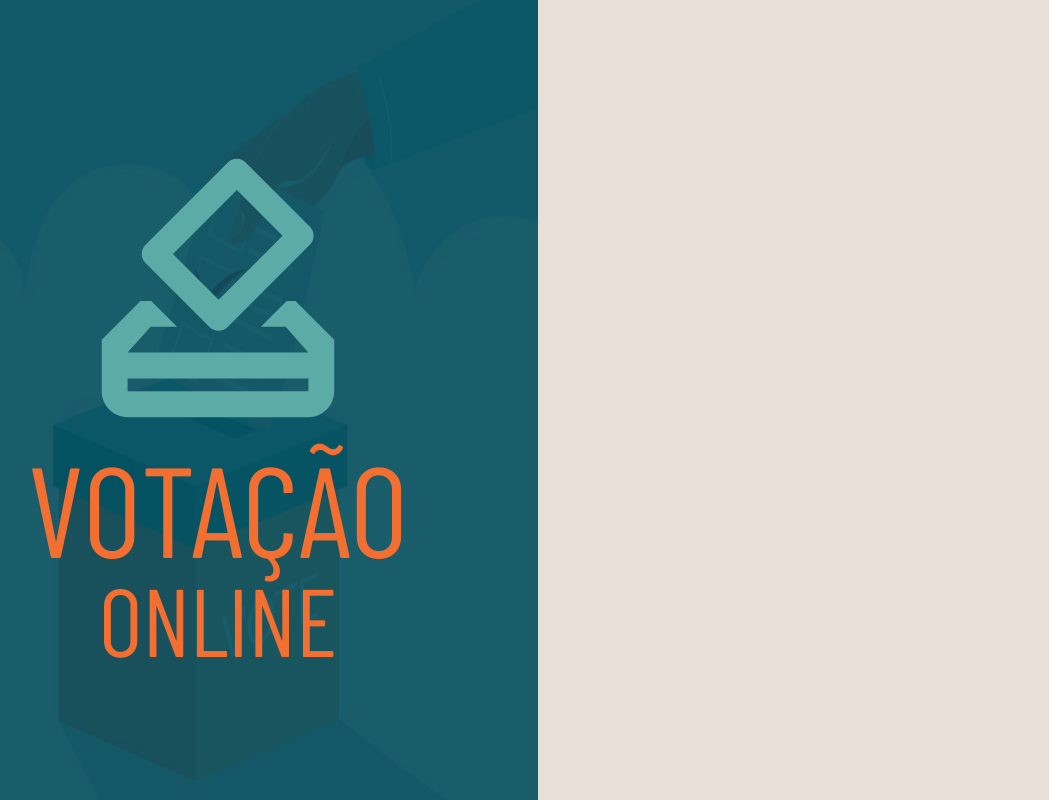
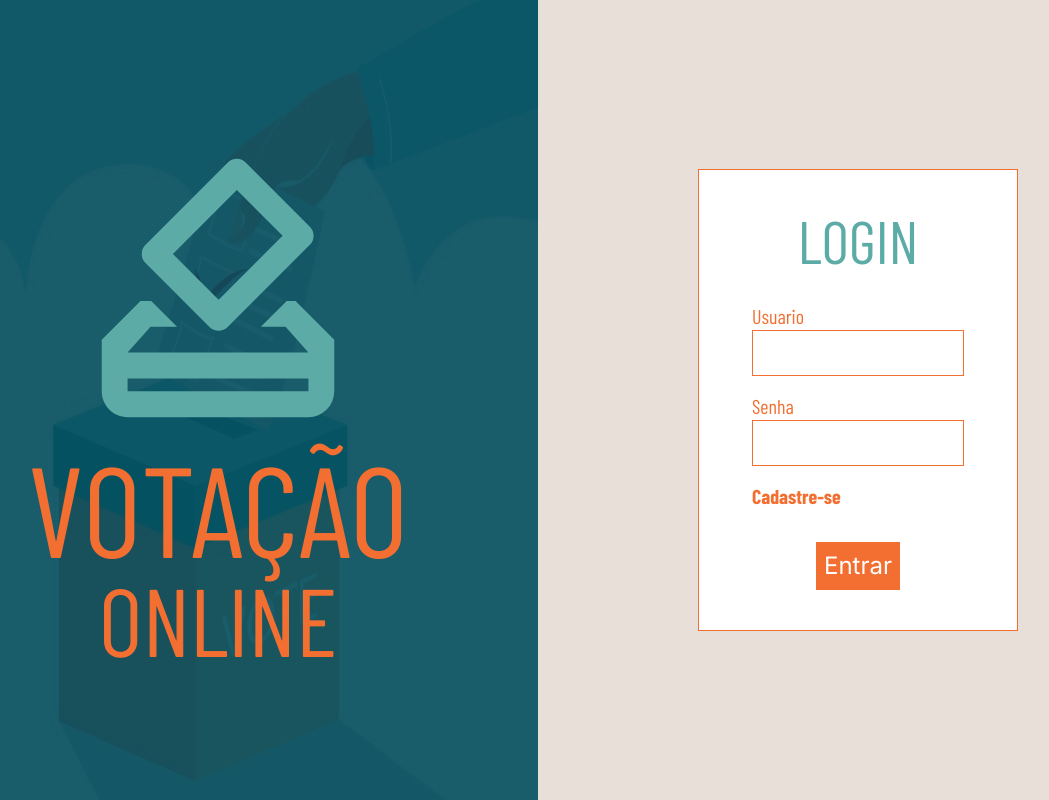
Before and after one commit to wilembergson/votacao-frontend, a Next.js app: page / in a window 1280 px wide. Shown: the whole page, without its empty margins (102-1151 px from the left). Built offline with nearby package versions, Linux system fonts and the light colour scheme; a web font is replaced by a local one.

Commit message:
feat: login form

```diff
--- a/src/app/page.tsx
+++ b/src/app/page.tsx
@@ -18,6 +18,37 @@ export default function Home() {
           <div className="flex absolute z-20 flex-col bg-azul-escuro w-full h-full justify-center items-center  opacity-90" />
           <img className="flex w-full absolute z-10 h-screen" src="/votando.jpg" alt="" />
         </div>
+        <div className="flex justify-center items-center w-1/2 h-screen">
+          <form className="flex items-center flex-col bg-white w-1/2 h-fit py-10 border-[1px] border-laranja">
+            <h1 className="flex text-6xl text-azul-claro font-barlow mb-8">
+              LOGIN
+            </h1>
+            <section className="flex flex-col w-2/3 mb-4">
+              <label className="flex font-barlow text-laranja text-xl">
+                Usuario
+              </label>
+              <input className="flex border-[1px] border-laranja text-azul-claro text-xl p-2 outline-none focus:border-azul-claro transition duration-300"
+                type="text"
+              />
+            </section>
+            <section className="flex flex-col w-2/3 mb-4">
+              <label className="flex font-barlow text-laranja text-xl">
+                Senha
+              </label>
+              <input className="flex border-[1px] border-laranja text-azul-claro text-xl p-2 outline-none focus:border-azul-claro transition duration-300"
+                type="password"
+              />
+            </section>
+            <section className="flex flex-col w-2/3 mb-4">
+              <h2 className="flex font-barlow font-bold text-laranja text-xl cursor-pointer hover:text-azul-claro transition duration-300">
+                Cadastre-se
+              </h2>
+            </section>
+            <button className="flex text-2xl text-white bg-laranja mt-4 p-2 hover:bg-azul-claro transition duration-300 outiline-none">
+              Entrar
+            </button>
+          </form>
+        </div>
       </div>
     </main>
   );
--- a/tailwind.config.ts
+++ b/tailwind.config.ts
@@ -20,6 +20,13 @@ const config: Config = {
         "beje-claro": "#E9DFD9",
         "beje-escuro": "#DED2CC"
       },
+      borderColor: {
+        "azul-escuro": "#004B5B",
+        "azul-claro": "#5DABA7",
+        "laranja": "#F36F31",
+        "beje-claro": "#E9DFD9",
+        "beje-escuro": "#DED2CC"
+      },
       textColor: {
         "azul-escuro": "#004B5B",
         "azul-claro": "#5DABA7",
@@ -30,6 +37,9 @@ const config: Config = {
       fontFamily: {
         "barlow": ['"Barlow Condensed"', 'sans-serif'],
         "roboto": ['"Roboto"', 'sans-serif']
+      },
+      boxShadowColor: {
+        "padrao": "rgba(0,_0,_0,_0.24)_0px_3px_8px"
       }
     },
   },
```
